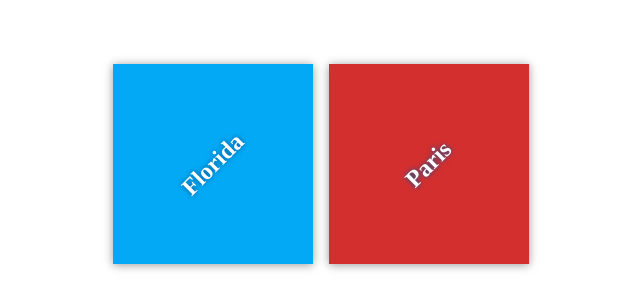
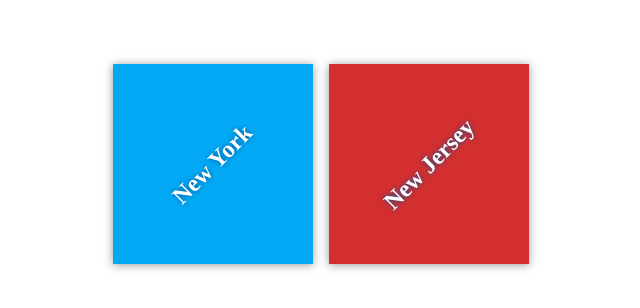
Before and after one commit to olasupoodebiyi/MyTravelPlans, a plain HTML site: page index.html in a window 1280 px wide. Shown: the part 236-544 px from the top of the page, without its empty margins (319-959 px from the left). Drawn offline with Linux system fonts and the light colour scheme.

Commit message:
Added starting destinations to the USA

```diff
--- a/index.html
+++ b/index.html
@@ -10,11 +10,11 @@
     <div class="container">
       <div class="destination-container">
         <div class="destination" id="florida">
-          <h2>Florida</h2>
+          <h2>New York</h2>
         </div>
 
         <div class="destination" id="paris">
-          <h2>Paris</h2>
+          <h2>New Jersey</h2>
         </div>
       </div>
     </div>
```
Also changed, not shown: 1 other file.
